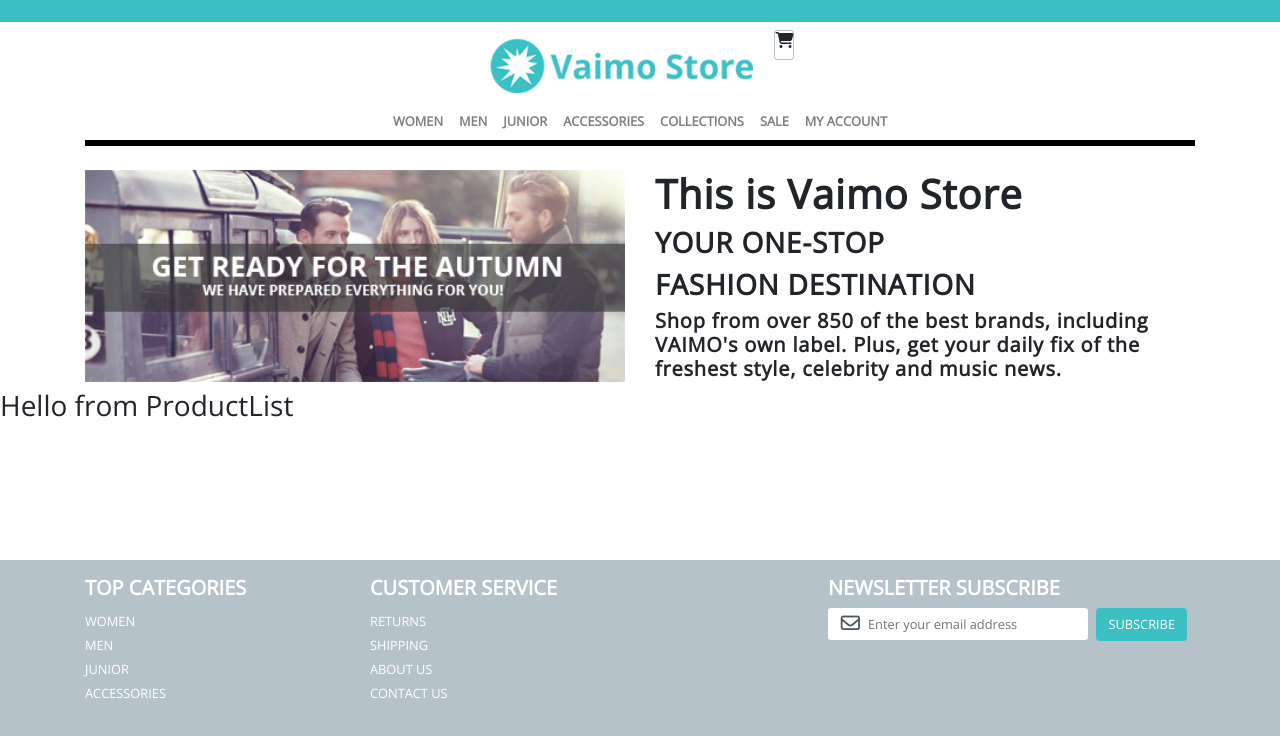
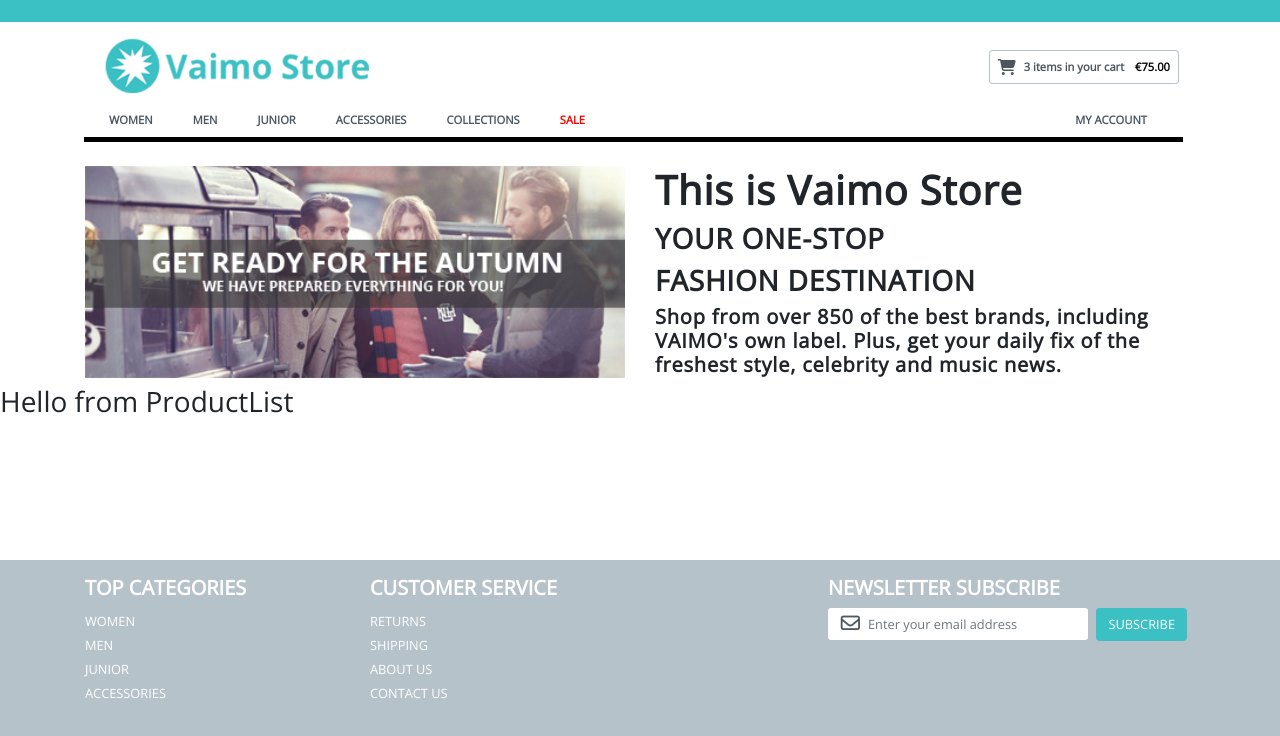
Before and after one commit to sobhanniroula/code-assignment-1, a React (Create React App) app in the folder code-assignment-1/: page / in a window 1280 px wide. Shown: the top 736 px of the page. Built offline with nearby package versions, Linux system fonts and the light colour scheme.

Commit message:
fixing navbar justify content isuues + cart elements fixing

```diff
--- a/code-assignment-1/src/App.css
+++ b/code-assignment-1/src/App.css
@@ -35,21 +35,30 @@
 .nav-top {
   display: flex;
   justify-content: space-between;
+  width: 100%;
 }
 
 .nav-bottom {
+  width: 100%;
+}
 
+.nav-top-cart {
+  display: flex;
 }
 
 .nav-bottom .nav-item {
-  color: var(--iconGray) !important;
+  font-size: 0.7rem;
   font-weight: bold;
   text-transform: uppercase;
-  font-size: 0.8rem;
+  padding-right: 1.5rem;
 }
 
-.nav-bottom .nav-sale {
-  color: var(--redColor) !important;
+.nav-bottom .nav-item .nav-link {
+  color: var(--iconGray);
+}
+
+.nav-bottom .nav-sale .nav-link {
+  color: var(--redColor);
 }
 
 .brand-logo {
@@ -62,10 +71,10 @@
 }
 
 .black-bar {
-  height: 0.4rem;
-  width: 103%;
+  height: 0.3rem;
+  width: 102%;
   background-color: var(--fullBlack);
-
+  margin-left: -0.8rem;
 }
 
 
@@ -76,6 +85,27 @@
   border: 0.05rem solid var(--footerGray);
   border-radius: 0.2rem;
   top: 1rem;
+  height: 2rem;
+  align-self: center;
+  padding: 1rem 0.5rem;
+}
+
+.cart-icon {
+  margin-right: 0.5rem;
+  height: 0.7rem;
+  color: var(--iconGray);
+}
+
+.cart-desc {
+  font-size: 0.7rem;
+  height: 0.1rem;
+  font-weight: bold;
+  color: var(--iconGray);
+}
+
+.cart-desc .cart-total-amount {
+  margin-left: 0.5rem;
+  color: var(--fullBlack);
 }
 
 
@@ -196,12 +226,23 @@
     left: 0.5rem;
   }
 
+  .toggler-button {
+    background-color: var(--footerGray);
+    height: 2rem;
+    widows: 2rem;
+  }
+
   .cart {
     height: 2rem;
     width: 2rem;
     background-color: var(--footerGray);
     justify-content: center;
   }
+
+  .cart .cart-desc {
+    display: none;
+  }
+
 }
 
 
--- a/code-assignment-1/src/components/Cart.js
+++ b/code-assignment-1/src/components/Cart.js
@@ -4,7 +4,11 @@
     render() {
         return (
             <div className="cart">
-                <h6><i className="fas fa-shopping-cart"></i></h6>
+                    <h6 className="cart-icon"><i className="fas fa-shopping-cart"></i></h6>
+                    <p className="cart-desc">
+                        <span className="cart-items-count">3</span> items in your cart <span className="cart-total-amount">€75.00</span>
+                    </p>
+
 
             </div>
         )
--- a/code-assignment-1/src/components/Navbar.js
+++ b/code-assignment-1/src/components/Navbar.js
@@ -16,7 +16,7 @@
                             </div>
                             <div className="nav-top-cart">
                                 <Cart />
-                                <button className="navbar-toggler ml-auto hidden-sm-up float-xs-right bg-light" type="button" data-toggle="collapse" data-target="#navbarTogglerDemo01" aria-controls="navbarTogglerDemo01" aria-expanded="false" aria-label="Toggle navigation">
+                                <button className="navbar-toggler ml-auto hidden-sm-up float-xs-right toggler-button" type="button" data-toggle="collapse" data-target="#navbarTogglerDemo01" aria-controls="navbarTogglerDemo01" aria-expanded="false" aria-label="Toggle navigation">
                                     <span className="navbar-toggler-icon"></span>
                                 </button>
                             </div>
```
